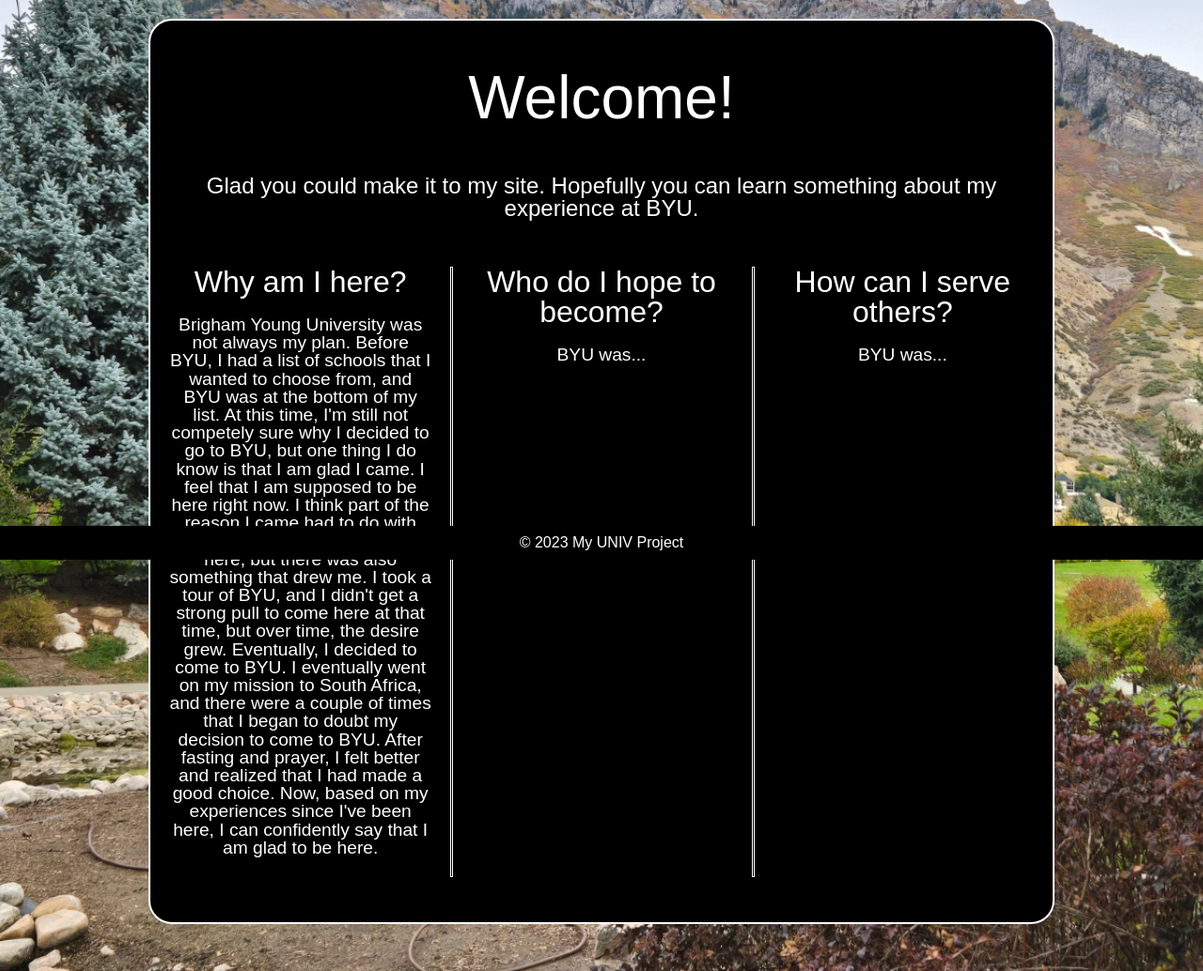
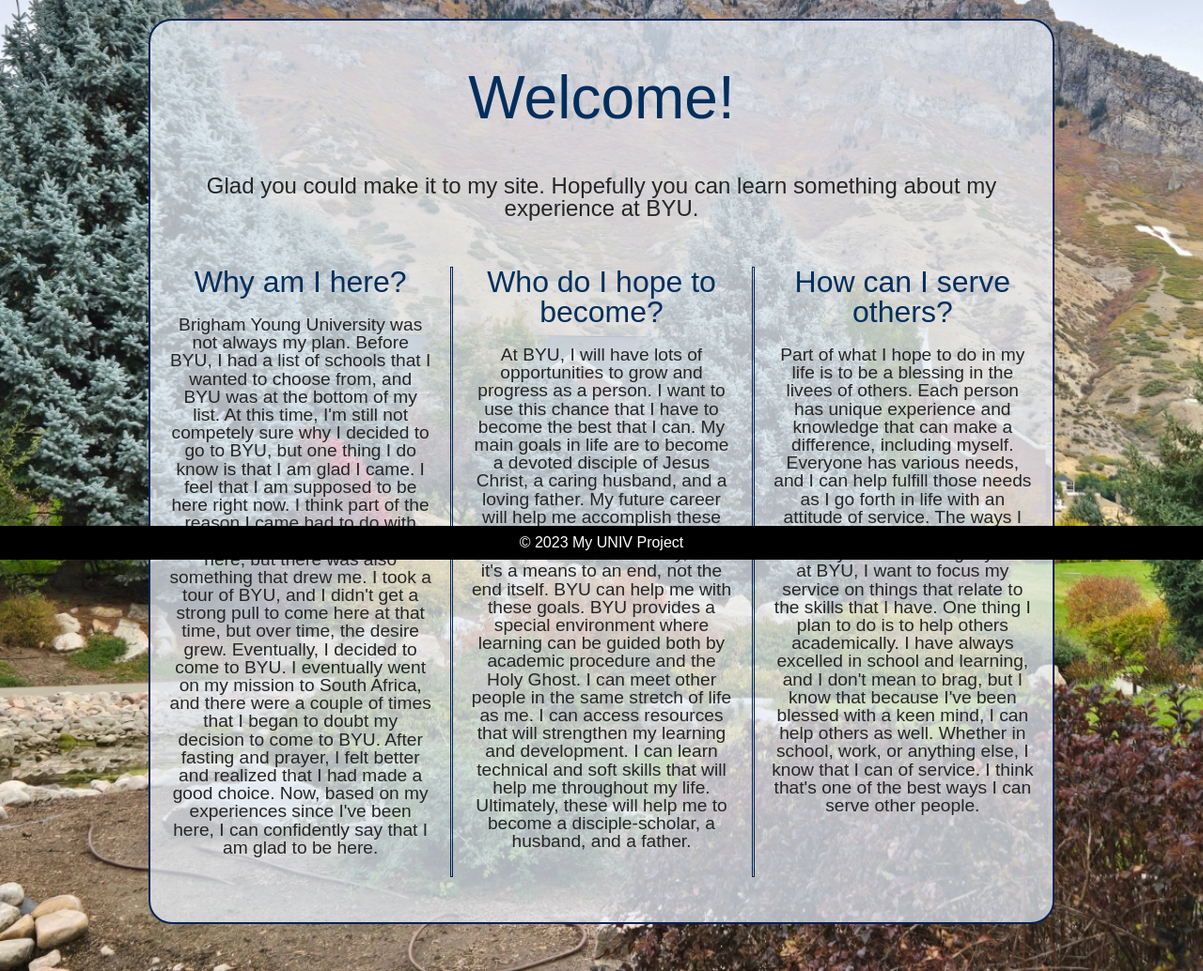
Before and after one commit to mateyct/mateyct.github.io, a PHP site: page /univ-site/ in a window 1280 px wide. Shown: the part 204-1238 px from the top of the page at 94% size. Run offline with PHP 8.4, Linux system fonts and the light colour scheme; some web fonts are replaced.

Commit message:
finished homepage

```diff
--- a/univ-site/index.html
+++ b/univ-site/index.html
@@ -45,12 +45,28 @@
                 <vr></vr>
                 <div>
                     <h3>Who do I hope to become?</h3>
-                    <p>BYU was...</p>
+                    <p>At BYU, I will have lots of opportunities to grow and progress as a person. I want to use this chance that I have to
+                        become the best that I can. My main goals in life are to become a devoted disciple of Jesus Christ, a caring husband,
+                        and a loving father. My future career will help me accomplish these tasks because it will give me the financial means
+                        necessary, but it it's a means to an end, not the end itself. BYU can help me with these goals. BYU provides
+                        a special environment where learning can be guided both by academic procedure and the Holy Ghost. I can meet other people
+                        in the same stretch of life as me. I can access resources that will strengthen my learning and development. I can learn
+                        technical and soft skills that will help me throughout my life. Ultimately, these will help me to become a disciple-scholar,
+                        a husband, and a father.
+                    </p>
                 </div>
                 <vr></vr>
                 <div>
                     <h3>How can I serve others?</h3>
-                    <p>BYU was...</p>
+                    <p>
+                        Part of what I hope to do in my life is to be a blessing in the livees of others. Each person has unique experience and knowledge
+                        that can make a difference, including myself. Everyone has various needs, and I can help fulfill those needs as I go forth in
+                        life with an attitude of service. The ways I can serve others are several, but in my life and during my time at BYU, I want to
+                        focus my service on things that relate to the skills that I have. One thing I plan to do is to help others academically. I have
+                        always excelled in school and learning, and I don't mean to brag, but I know that because I've been blessed with a keen mind,
+                        I can help others as well. Whether in school, work, or anything else, I know that I can of service. I think that's one of the best
+                        ways I can serve other people.
+                    </p>
                 </div>
             </div>
         </div>
--- a/univ-site/univ.css
+++ b/univ-site/univ.css
@@ -93,20 +93,22 @@ h1 {
 }
 .page-content {
     text-align: center;
-    background-color: black;
+    background-color: #e9f0fabb;
     width: 75%;
     margin: 20px;
-    border: white 2px solid;
+    border: #002255 2px solid;
     border-radius: 25px;
-    color: white;
+    color: black;
 }
 .page-content h2 {
     font-size: 4em;
     margin: 50px;
+    color: #002E5D;
 }
 .page-content p {
     font-size: 1.5em;
     margin: 10px;
+    color: #252525;
 }
 main {
     display: flex;
@@ -127,7 +129,7 @@ main {
 
 .reason-column vr {
     height: 100%;
-    border: white solid 1px;
+    border: #002255 solid 1px;
     width: 1px;
 }
 
@@ -138,6 +140,7 @@ main {
 
 .reason-column div h3 {
     font-size: 2em;
+    color: #002E5D;
 }
 
 .footer {
```
